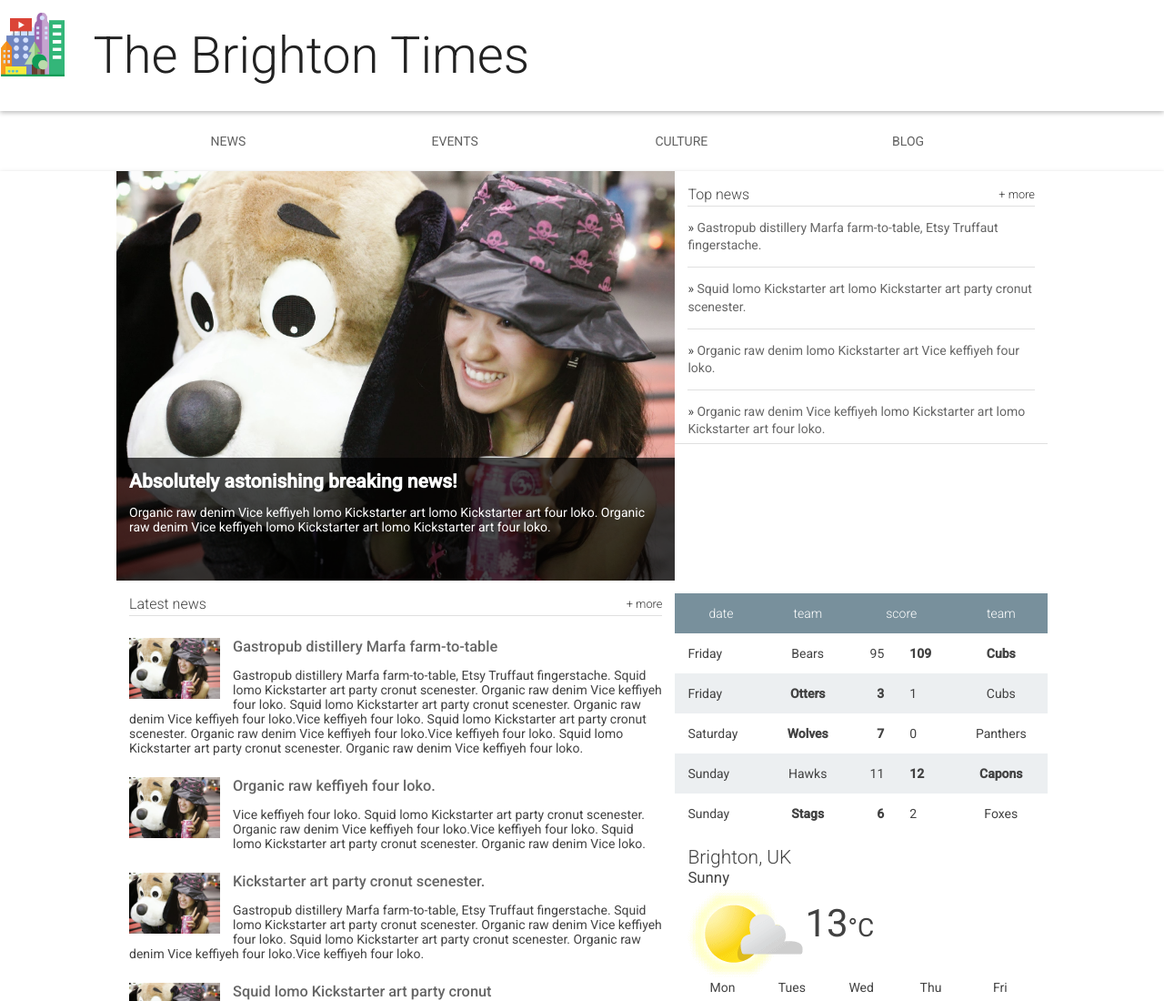
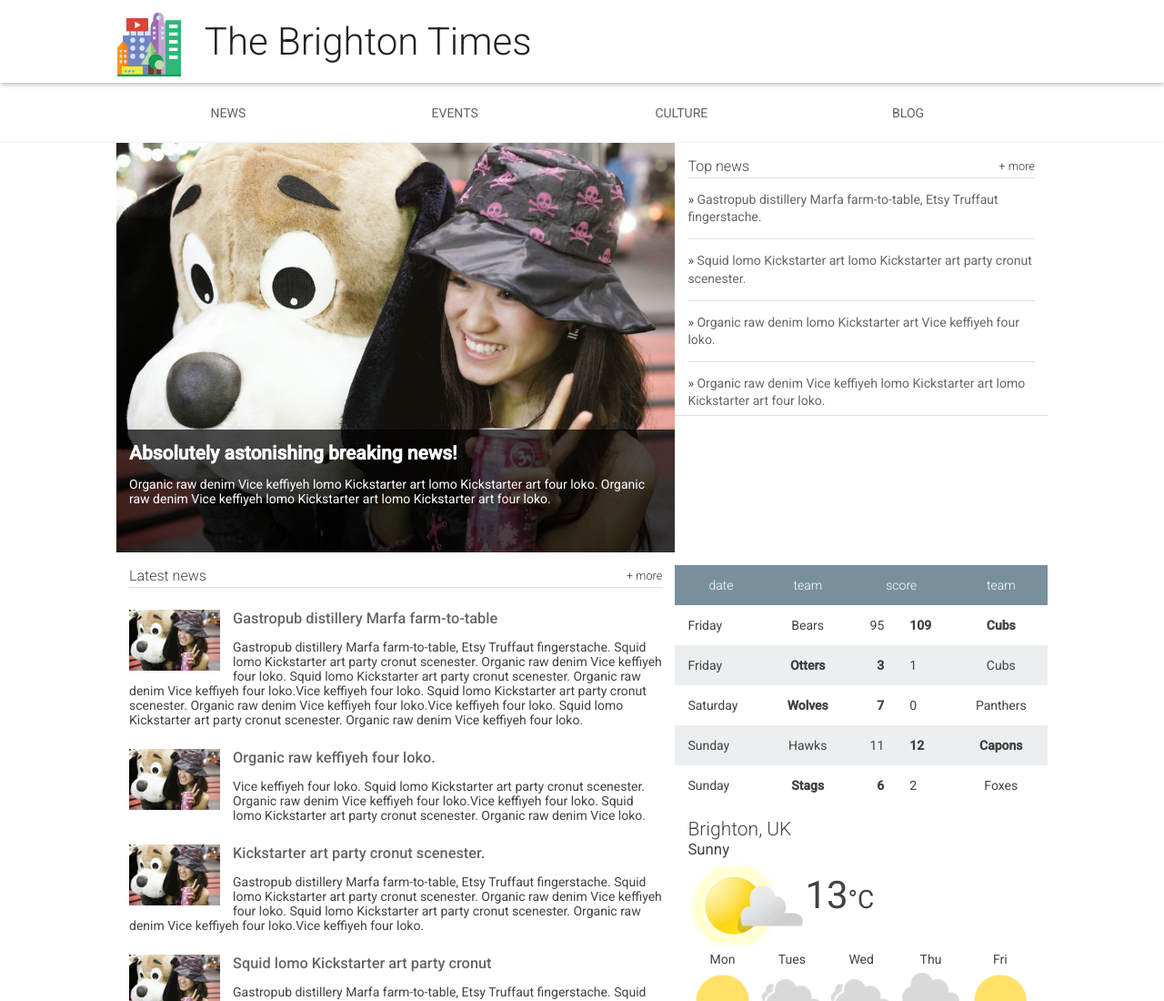
Before and after one commit to sferenchak/GWG-MWS-Lesson4_11, a plain HTML site: page index.html in a window 1280 px wide. Shown: the top 1100 px of the page at 91% size. Drawn offline with Linux system fonts and the light colour scheme.

Commit message:
adjust header at desktop size and fix menu button location on mobile

```diff
--- a/main.css
+++ b/main.css
@@ -79,8 +79,8 @@ ul {
 
 .header__title {
   font-weight: 300;
-  font-size: 2.5em;
-  margin: 0.5em 0.25em;
+  font-size: 2em;
+  margin: 0.8em 0.25em;
   display: inline-block;
   color: #212121;
   flex: 1 1 auto;
@@ -88,12 +88,12 @@ ul {
 
 #menu {
   font-size: 2.5em;
-  padding: 0.5em 0;
+  padding: 0.5em 1em;
   display: block;
   text-decoration: none;
   width: 100%;
   text-align: center;
-  flex: 1;
+  flex: 0;
 }
 
 /*
@@ -405,11 +405,15 @@ footer a {
 }
 
 @media screen and (min-width: 550px) {
+  body {
+    font-size: 13px;
+  }
   .header__logo {
     height: 72px;
   }
   .header__title {
-    font-size: 4em;
+    font-size: 3em;
+    margin: 0.5em 0.2em;
   }
   #menu {
     display: none;
@@ -464,6 +468,9 @@ footer a {
 }
 
 @media screen and (min-width: 1025px) {
+  .header__inner {
+    width: 1024px;
+  }
   .nav__list {
     width: 1024px;
     margin: 0 auto;
```
